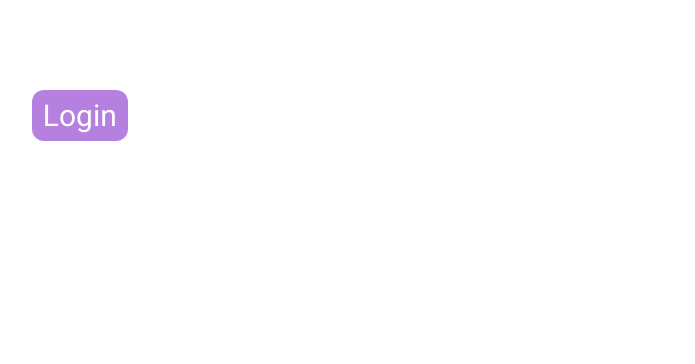
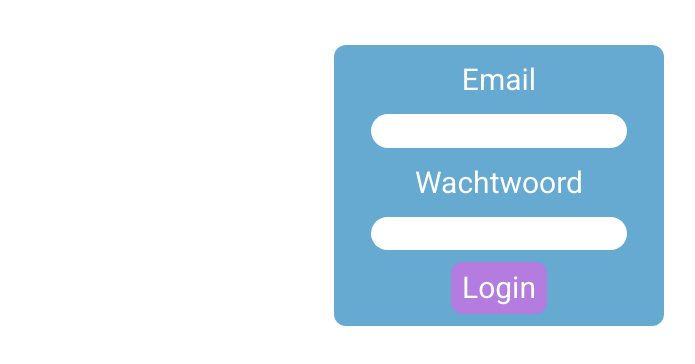
Before and after one commit to bengeendokter/HOGENT-frontend, a React (Create React App) app: page /login in a window 1280 px wide. Shown: the top 364 px of the page, without its empty margins (141-836 px from the left). Built offline with nearby package versions, Linux system fonts and the light colour scheme.

Commit message:
css opmaak afgerond

```diff
--- a/src/App.css
+++ b/src/App.css
@@ -2,7 +2,7 @@
 
 :root
 {
-  --clr-interact: hsla(274, 61%, 69%, 1);
+  --clr-interact: hsla(274, 61%, 68%, 1);
   --clr-text: hsla(0, 0%, 100%, 1);
   --clr-text2: hsla(0, 0%, 0%, 1);
   --clr-primary: hsla(202, 54%, 61%, 1);
@@ -102,12 +102,6 @@ main
   color: var(--clr-active);
 }
 
-/* inputs */
-input
-{
-  accent-color: var(--clr-interact-hover);
-}
-
 /* header */
 h1
 {
@@ -131,6 +125,7 @@ h1 + *
 h2
 {
   color: var(--clr-text2);
+  font-size: 1.7rem;
 }
 
 /* buttons */
@@ -160,12 +155,14 @@ button[disabled], button[disabled]:hover
 .btn-dlt, .btn-open, .btn-voegtoe
 {
   background-color: var(--clr-interact);
-  width: clamp(1.5em , 3.2em, 100%);
+  width: 3.2em;
   display: flex;
   justify-content: center;
   border-radius: 0.40em;
   align-items: center;
   padding: 0.2rem;
+  min-width: max-content;
+  max-width: 100%;
 }
 
 /* dagen */
@@ -238,7 +235,49 @@ button[disabled], button[disabled]:hover
 
 input[type=checkbox]
 {
-  width: clamp(1.5em , 3.2em, 100%);
+  width: 30px;
+  height: 30px;
+}
+
+input
+{
+  accent-color: var(--clr-interact);
+}
+
+input:hover
+{
+  accent-color: var(--clr-interact-hover);
+}
+
+/* form */
+select, input[type=text], input[type=email], input[type=password], input[type=date]
+{
+  color: var(--clr-text2);
+  width: 100%;
+  font-size: 1.4rem;
+  max-width: 16rem;
+  text-align: center;
+  border-radius: 1em;
+}
+
+form.main-container
+{
+  grid-template-columns: 1fr;
+  justify-items: center;
+  gap: 0.4em;
+}
+
+strong
+{
+  color: var(--clr-negative);
+  font-size: 1.2rem;
+  font-weight: bold;
+  text-shadow: 1px 1px 5px var(--clr-text);
+}
+
+strong::before
+{
+  content: "❌ ";
 }
 
 /* .dagenlijst
--- a/src/components/Dagenlijst.jsx
+++ b/src/components/Dagenlijst.jsx
@@ -6,10 +6,9 @@ export default function Dagenlijst()
 {
   const {dagen, error, loading} = useContext(DagenContext);
 
-  if(loading) return <h2>Laden...</h2>;
-
   return (
     <>
+      {loading && <h2>Laden...</h2>}
       {(error && !dagen) && <pre className="text-red-600">Kan dagen niet ophalen van de server</pre>}
       {!dagen && <p>Er zijn nog geen dagen</p>}
       {dagen.sort((dag1, dag2) => Number(dag2.datum) - Number(dag1.datum))
--- a/src/components/Ledenlijst.jsx
+++ b/src/components/Ledenlijst.jsx
@@ -6,10 +6,9 @@ export default function Ledenlijst()
 {
   const {leden, error, loading} = useContext(LedenContext);
 
-  if(loading) return <h2>Laden...</h2 >;
-
   return (
     <>
+    {loading && <h2>Laden...</h2>}
     {(error && !leden) && <pre className="text-red-600">{error.message}</pre>}
     {!leden && <p>Er zijn nog geen dagen</p>}
       {leden.sort((lid1, lid2) => lid1.voornaam < lid2.voornaam ? -1 : 1)
--- a/src/pages/AanwezigheidForm.jsx
+++ b/src/pages/AanwezigheidForm.jsx
@@ -38,20 +38,21 @@ export default function AanwezigheidForm()
   return (
     <>
       <h1>{formatDate(dagid)}</h1>
-      <form onSubmit={handleSubmit(onSubmit)}>
+      {loading && <h2>Laden...</h2>}
+      <form className='main-container aanwezigheid-form' onSubmit={handleSubmit(onSubmit)}>
         <label htmlFor="lidid">Lid:</label>
         <select name="lid" id="lidid" {...register("lidid", {required: "dit veld is vereist"})}>
           <option value="">--Kies een optie--</option>
           {leden.map((lid) => <option key={lid.id} value={lid.id}>{lid.voornaam + ' ' + lid.achternaam}</option>)}
         </select>
-        {errors["lidid"] && <p>{errors["lidid"].message}</p>}
+        {errors["lidid"] && <strong>{errors["lidid"].message}</strong>}
 
 
         <label htmlFor="aanwezig">
           Aanwezig:</label>
-          <input type="checkbox" id="aanwezig" {...register("aanwezig")} />
+          <input type="checkbox" defaultChecked id="aanwezig" {...register("aanwezig")} />
 
-        {error && <pre className="text-red-600">dit lid staat al tussen de aanwezigheden</pre>}
+        {error && <strong>dit lid staat al tussen de aanwezigheden</strong>}
         <VoegToe isDisabled={loading} ></VoegToe>
       </form>
 
--- a/src/pages/Dag.jsx
+++ b/src/pages/Dag.jsx
@@ -15,11 +15,10 @@ export default function Dag()
         setDag(id);
     }, [setDag, id]);
 
-    if(loading) return <h2>Laden...</h2>;
-
     return (
         <>
             <h1>{formatDate(id)}</h1>
+            {loading && <h2>Laden...</h2>}
             {(error && !aanwezigheden.length) && <pre className="text-red-600">{error.message}</pre>}
             {aanwezigheden.sort((aanw1, aanw2) => aanw1.voornaam < aanw2.voornaam ? -1 : 1)
                 .map((aanwezigheid) => <Aanwezigheid key={aanwezigheid.id} props={aanwezigheid} />)}
--- a/src/pages/DagForm.jsx
+++ b/src/pages/DagForm.jsx
@@ -7,7 +7,7 @@ import VoegToe from "../components/buttons/VoegToe";
 export default function DagForm()
 {
   const {createDag, error, loading} = useContext(DagenContext);
-  const {register, handleSubmit, formState: { errors }} = useForm();
+  const {register, handleSubmit} = useForm();
   const history = useNavigate();
 
   const onSubmit = useCallback(
@@ -43,11 +43,11 @@ export default function DagForm()
 
   return (
     <>
-      <form onSubmit={handleSubmit(onSubmit)}>
+      {loading && <h2>Laden...</h2>}
+      <form className='main-container' onSubmit={handleSubmit(onSubmit)}>
         <label htmlFor="dateid">Date</label>
-        <input id="dateid" type="date" defaultValue={toDateInputValue()} {...register("date", {required: "dit veld is vereist",pattern:{ value: /^[0-9]{8}$/, message:"vul een datum in"}})} />
-        {error && <pre className="text-red-600">Deze dag bestaat al</pre>}
-        {errors["dateid"] && <p>{errors["dateid"].message}</p>}
+        <input id="dateid" type="date" defaultValue={toDateInputValue()} {...register("date")} />
+        {error && <strong>deze dag bestaat al</strong>}
         <VoegToe isDisabled={loading} ></VoegToe>
       </form>
     </>
--- a/src/pages/LidForm.jsx
+++ b/src/pages/LidForm.jsx
@@ -32,13 +32,14 @@ export default function DagForm()
 
   return (
     <>
-      <form onSubmit={handleSubmit(onSubmit)}>
+      {loading && <h2>Laden...</h2>}
+      <form className='main-container lid-form' onSubmit={handleSubmit(onSubmit)}>
         <label htmlFor="voornaam">Voornaam</label>
         <input id="voornaam" type="text" {...register("voornaam", {required: "dit veld is vereist", pattern:{ value: /^[a-zA-Z]*$/, message:"een naam mag enkel letters bevatten"}})} />
-        {errors["voornaam"] && <p>{errors["voornaam"].message}</p>}
+        {errors["voornaam"] && <strong>{errors["voornaam"].message}</strong>}
         <label htmlFor="achternaam">Achternaam</label>
         <input id="achternaam" type="text" {...register("achternaam", {required: "dit veld is vereist", pattern:{ value: /^[a-zA-Z]*$/, message:"een naam mag enkel letters bevatten"}})} />
-        {errors["achternaam"] && <p>{errors["achternaam"].message}</p>}
+        {errors["achternaam"] && <strong>{errors["achternaam"].message}</strong>}
         <VoegToe isDisabled={loading} ></VoegToe>
       </form>
     </>
--- a/src/pages/Login.jsx
+++ b/src/pages/Login.jsx
@@ -42,15 +42,15 @@ export default function Login()
     return (
         <>
             {loading && <h2>Laden...</h2>}
-            <form onSubmit={handleSubmit(onSubmit)}>
+            <form className='main-container' onSubmit={handleSubmit(onSubmit)}>
                 <label htmlFor="email">Email</label>
                 <input id="email" type="email" {...register("email", {required: "dit veld is vereist"})} />
-                {errors["email"] && <p>{errors["email"].message}</p>}
+                {errors["email"] && <strong>{errors["email"].message}</strong>}
                 <label htmlFor="password">Wachtwoord</label>
                 <input id="password" type="password" {...register("password", {required: "dit veld is vereist"})} />
-                {errors["password"] && <p>{errors["password"].message}</p>}
+                {errors["password"] && <strong>{errors["password"].message}</strong>}
                 {
-                    error && <p className="text-red-500">de combinatie van email en wachtwoord is niet correct</p>
+                    error && <strong>de combinatie van email en wachtwoord is niet correct</strong>
                 }
                 <VoegToe label="Login" isDisabled={loading} ></VoegToe>
             </form>
--- a/src/pages/NotFound.jsx
+++ b/src/pages/NotFound.jsx
@@ -7,8 +7,8 @@ export default function NotFound()
     return (
         <>
             <h2>Pagina niet gevonden</h2>
-            <p>
-                De pagina {pathname} is niet gevonden. Gebruik de navigatie knoppen om de juiste pagina te vinden.
+            <p className='main-container text-xl'>
+                De pagina <em className='inline'>{pathname}</em> kon niet gevonden worden. Gebruik de navigatie knoppen om de juiste pagina te vinden.
             </p>
         </>
     );
```
